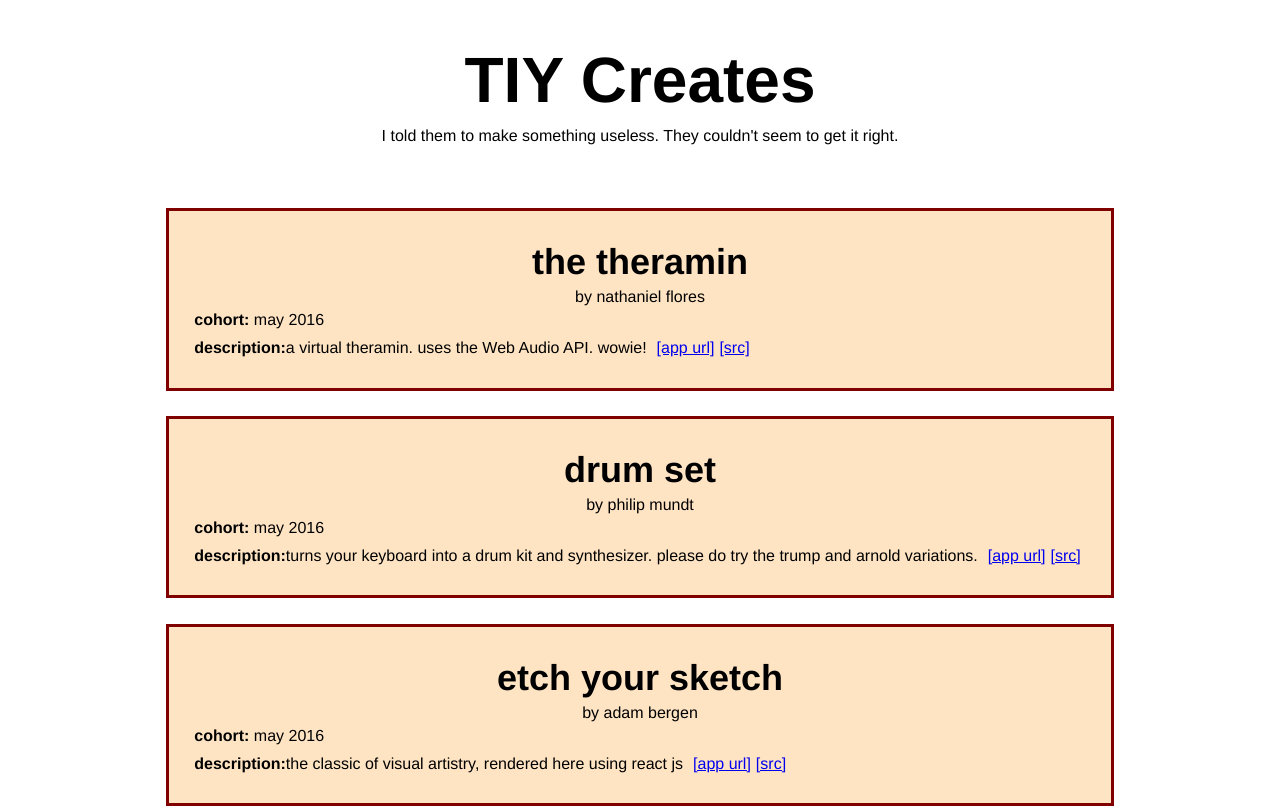
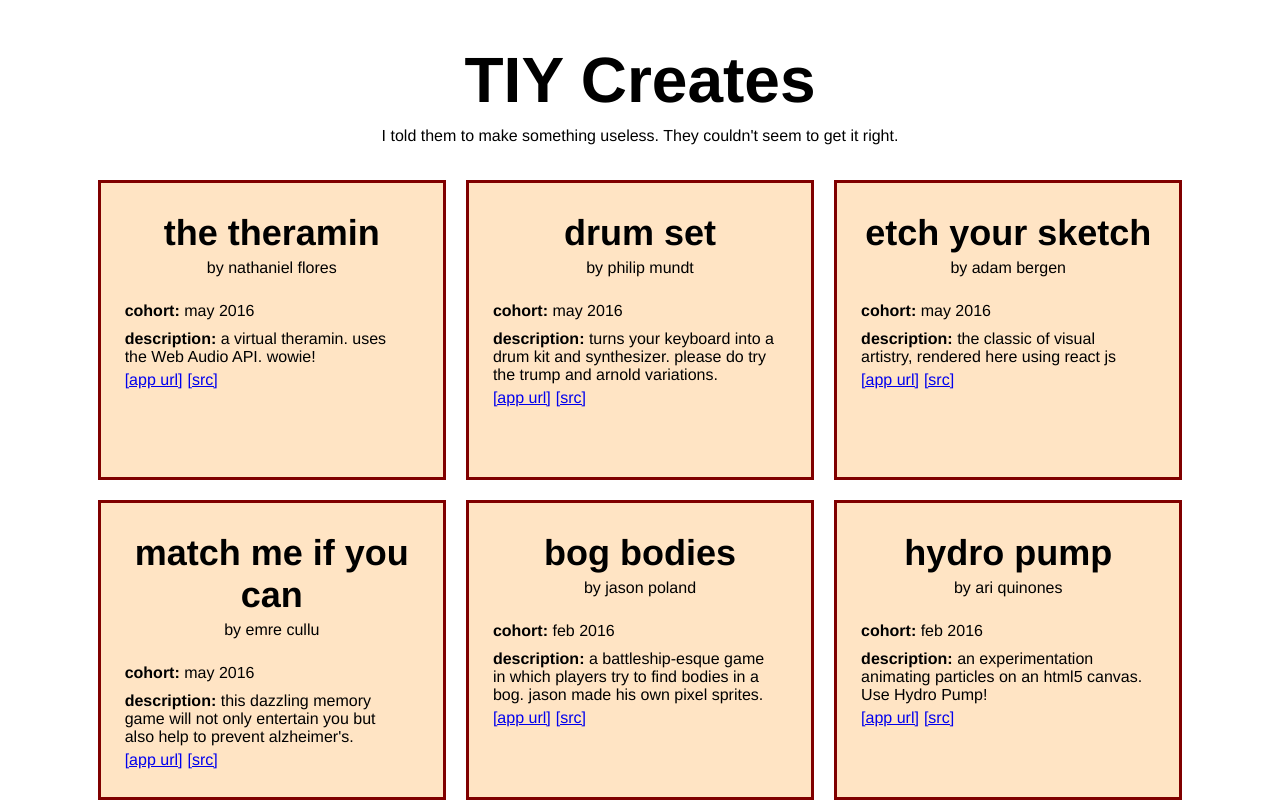
Before and after one commit to magentanova/somethingUseless, a plain HTML site: page index.html in a window 1280 px wide. Shown: the top 809 px of the page. Drawn offline with Linux system fonts and the light colour scheme.

Commit message:
made ema grid

```diff
--- a/js/script.js
+++ b/js/script.js
@@ -4,10 +4,10 @@ var qs = function(sel) {
 
 var projectToHtml = function(project) {
 	var outputHtml = '<div class="project">'
-	outputHtml += '<p class="appName">' + project.app + '</p>'
-	outputHtml += '<p class="student">by ' + project.name + '</p>'
+	outputHtml += '<div class="projectHeading"><p class="appName">' + project.app + '</p>'
+	outputHtml += '<p class="student">by ' + project.name + '</p></div>'
 	outputHtml += '<p class="cohort"><strong>cohort:</strong> ' + project.cohort + '</p>'
-	outputHtml += '<p class="description"><strong>description:</strong>' + project.descr + '</p>'
+	outputHtml += '<p class="description"><strong>description: </strong>' + project.descr + '</p>'
 	outputHtml += '<a href="' + project.url + '">[app url]</a>'
 	outputHtml += '<a href="' + project.src + '">[src]</a>'
 	outputHtml += '</div>'
--- a/styles/style.css
+++ b/styles/style.css
@@ -17,26 +17,44 @@ p {
 	margin: 0;
 }
 
+.project p.student {
+	margin-bottom: 25px;
+}
+
 p.appName {
     font-weight: bolder;
     font-size: 36px;
     text-align: center;
 }
 
+#container {
+	width: 95%;
+	margin: 0 auto;
+	text-align: center;
+}
+
 #header {
 	text-align: center;
 }
 
+#header p {
+	margin-bottom: 25px;
+}
+
 .project {
-	margin: 2% auto;
-	width: 75%;
+	display: inline-block;
+	margin: 10px;
+	width: 29%;
 	border: 3px solid maroon;
 	background: bisque;
 	padding: 2%;
+	height: 300px;
+	vertical-align: top;
+	text-align: left;
 }
 
 .project:first-child {
-	margin-top: 5%;
+	/*margin-top: 5%;*/
 }
 
 .project p {
@@ -51,3 +69,15 @@ p.description {
 .project a:first-of-type {
 	margin-right:5px;
 }
+
+.projectHeading {
+	text-align: center;
+}
+
+@media (max-width: 800px) {
+	.project {
+		display: block;
+		width: 80%;
+		margin: 2% auto;
+	}
+}
```
